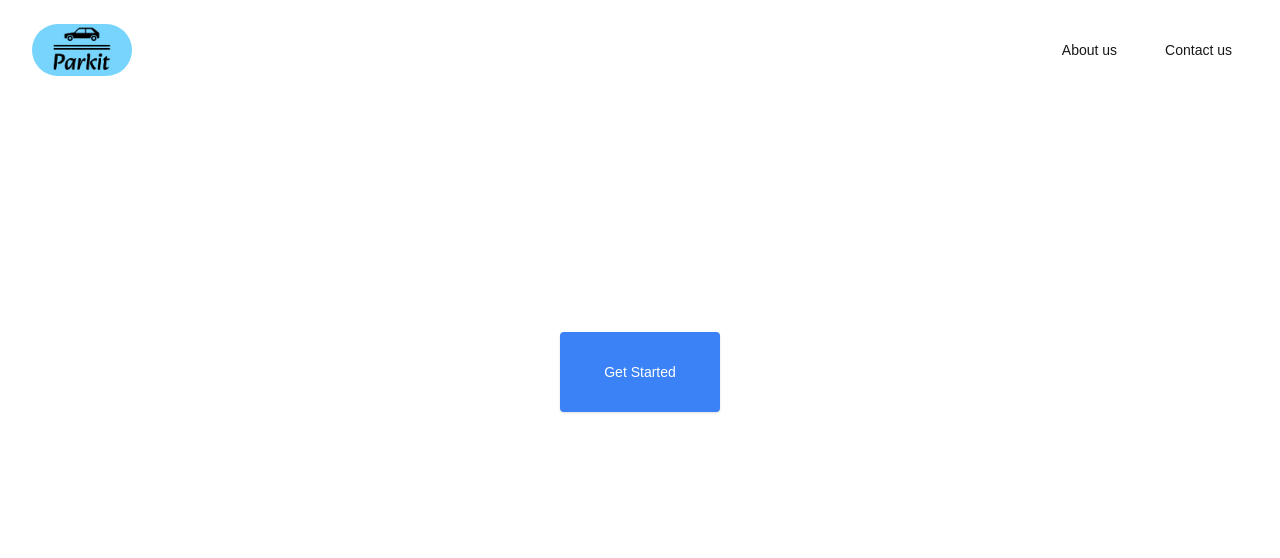
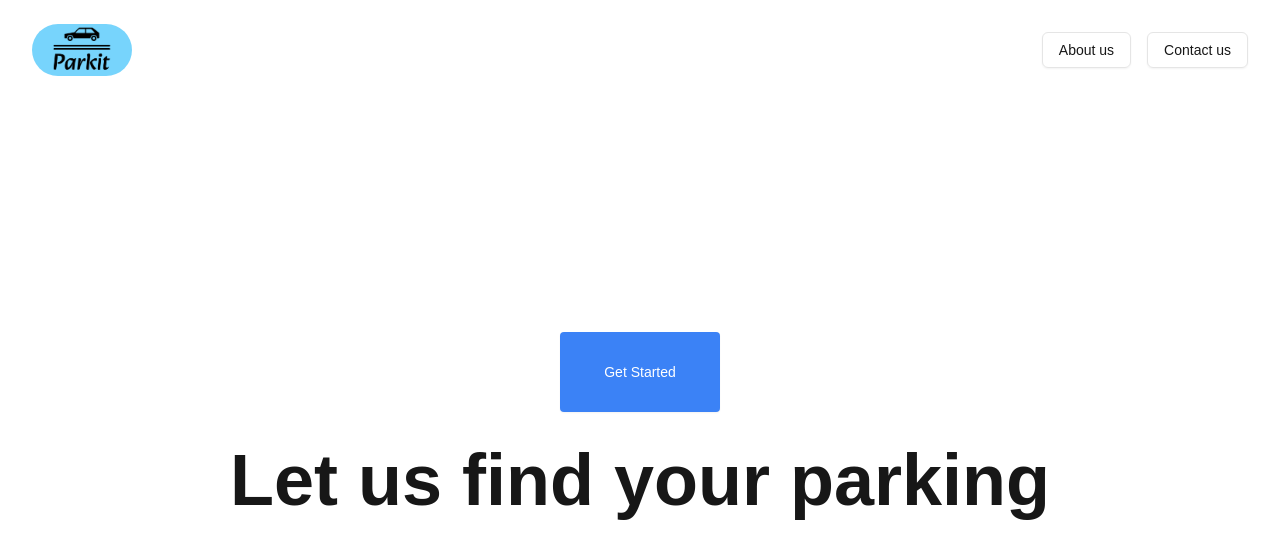
Before and after one commit to Liquidator04/Parkit, a Next.js app: page / in a window 1280 px wide. Shown: the top 558 px of the page. Built offline with nearby package versions, Linux system fonts and the light colour scheme.

Commit message:
added hero text

```diff
--- a/src/app/page.js
+++ b/src/app/page.js
@@ -16,8 +16,8 @@ function page() {
     height={80}
   />
   <div className="flex space-x-4 mr-8">  {/* Add margin right to the button group */}
-    <Button variant="ghost">About us</Button>
-    <Button variant="ghost">Contact us</Button>
+    <Button variant="outline">About us</Button>
+    <Button variant="outline">Contact us</Button>
   </div>
 </div>
 
@@ -27,8 +27,12 @@ function page() {
     <br></br>
 
     <div class="w-full flex justify-center mt-20">
-    <Button className="bg-blue-500 text-white py-2 px-4 rounded mt-20 h-20 w-40">Get Started</Button>
+    <Button variant="secondary" className="bg-blue-500 text-white py-2 px-4 rounded mt-20 h-20 w-40">Get Started</Button>
 </div>
+
+<h1 className="text-center text-5xl md:text-7xl font-bold text-white-800 mb-8 mt-8">
+          Let us find your parking
+        </h1>
    </>
   )
 }
```
